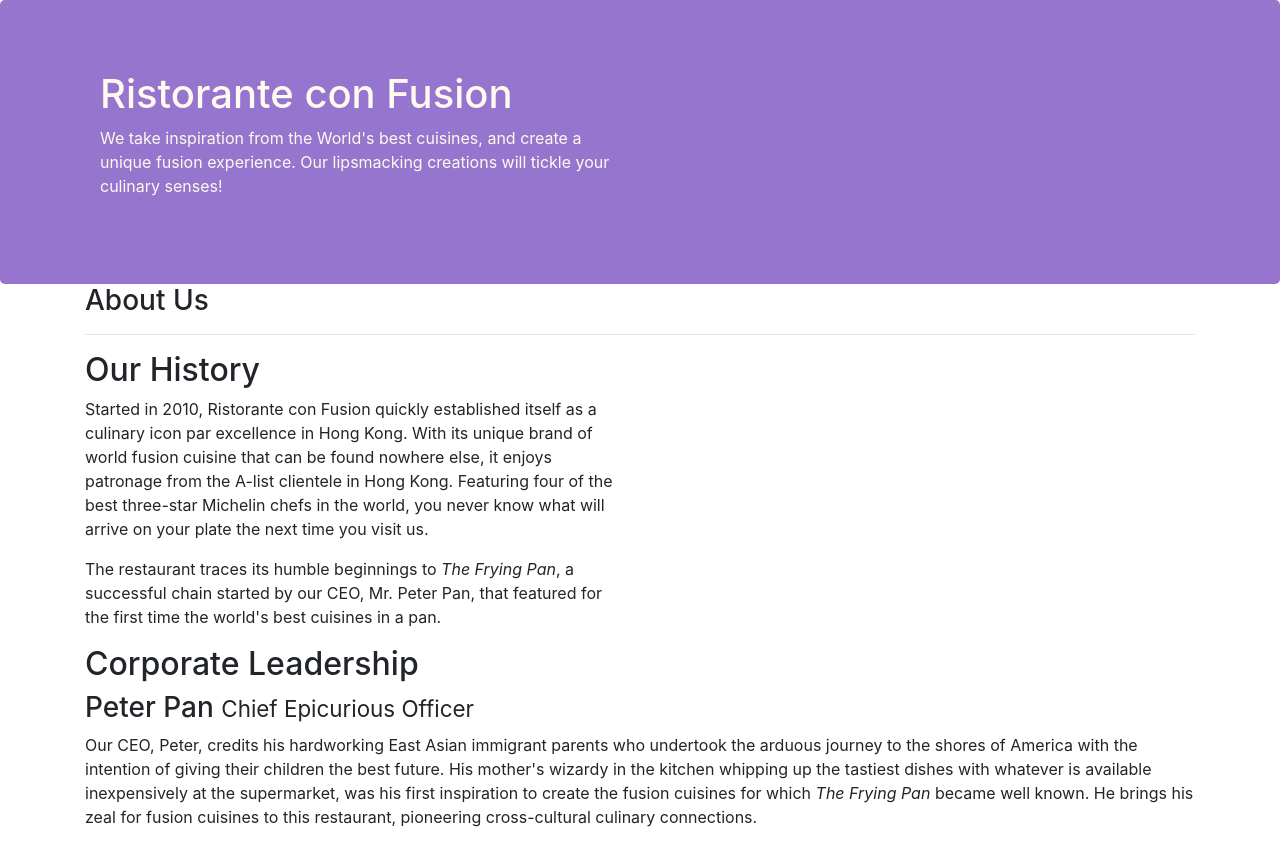
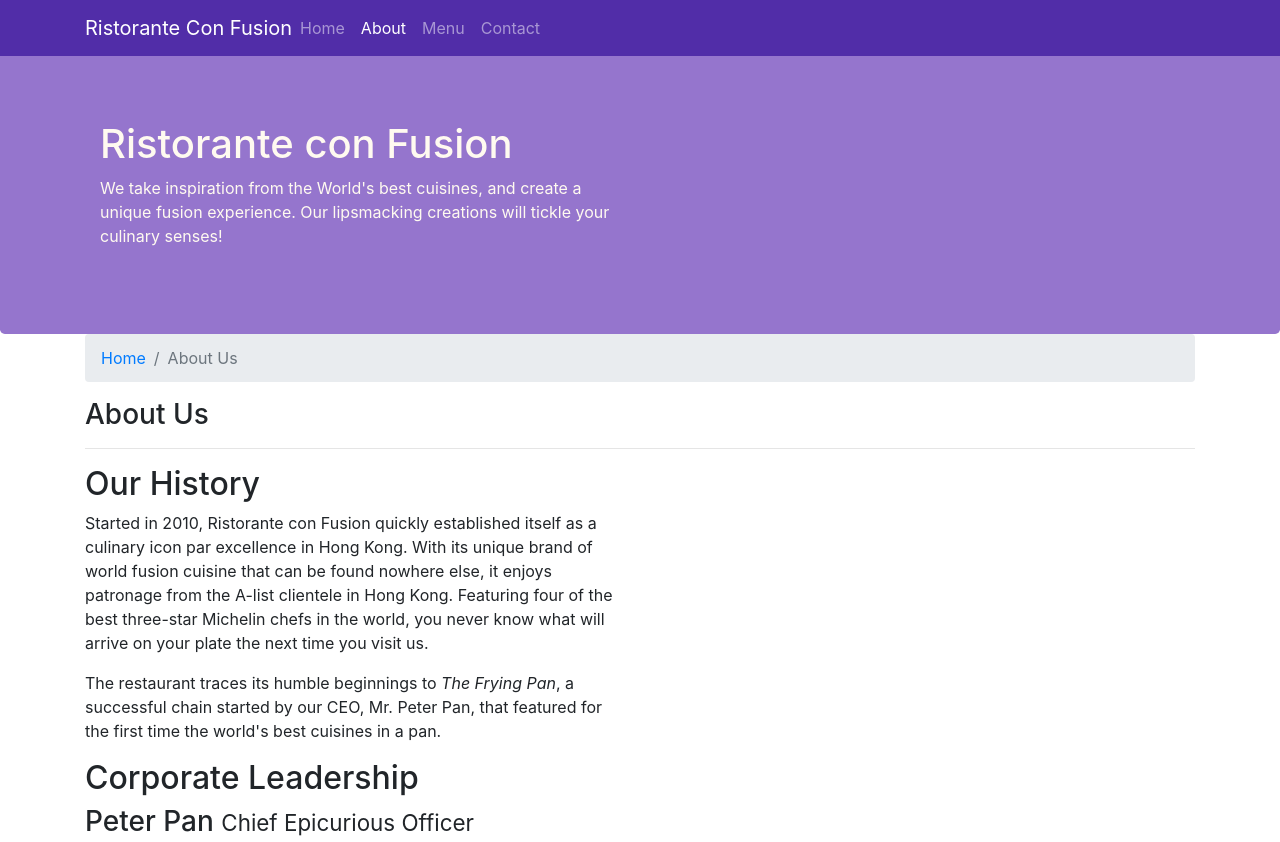
Before and after one commit to bushki/bootstrap4, a website: page aboutus.html in a window 1280 px wide. Shown: the top 842 px of the page. Drawn offline with nearby package versions, Linux system fonts and the light colour scheme.

Commit message:
Navbar and Breadcrumbs

```diff
--- a/aboutus.html
+++ b/aboutus.html
@@ -9,13 +9,30 @@
 </head>
 
 <body>
+    <nav class="navbar navbar-dark navbar-expand-sm fixed-top">
+        <div class="container">
+            <button class="navbar-toggler" type="button" data-toggle="collapse" data-target="#Navbar">
+                <span class="navbar-toggler-icon"></span>
+            </button>
+            <a class="navbar-brand mr-auto" href="./index.html">Ristorante Con Fusion</a>
+            <div class="collapse navbar-collapse" id="Navbar">
+                <ul class="navbar-nav mr-auto">
+                    <li class="nav-item"><a class="nav-link" href="./index.html">Home</a></li>
+                    <li class="nav-item active"><a class="nav-link" href="#">About</a></li>
+                    <li class="nav-item"> <a class="nav-link" href="#">Menu</a></li>
+                    <li class="nav-item"> <a class="nav-link" href="#">Contact</a></li>
+                </ul>
+            </div>
 
+        </div>
+    </nav>
     <header class="jumbotron">
         <div class="container">
             <div class="row row-header">
                 <div class="col-12 col-sm-6">
                     <h1>Ristorante con Fusion</h1>
-                    <p>We take inspiration from the World's best cuisines, and create a unique fusion experience. Our lipsmacking creations will tickle your culinary senses!</p>
+                    <p>We take inspiration from the World's best cuisines, and create a unique fusion experience. Our
+                        lipsmacking creations will tickle your culinary senses!</p>
                 </div>
                 <div class="col-12 col-sm">
                 </div>
@@ -24,6 +41,10 @@
     </header>
 
     <div class="container">
+        <ol class="col12 breadcrumb">
+            <li class="breadcrumb-item"><a href="./index.html">Home</a></li>
+            <li class="breadcrumb-item active">About Us</li>
+        </ol>
         <div class="row">
             <div class="col-12">
                 <h3>About Us</h3>
@@ -34,8 +55,13 @@
         <div class="row">
             <div class="col-sm-6">
                 <h2>Our History</h2>
-                <p>Started in 2010, Ristorante con Fusion quickly established itself as a culinary icon par excellence in Hong Kong. With its unique brand of world fusion cuisine that can be found nowhere else, it enjoys patronage from the A-list clientele in Hong Kong.  Featuring four of the best three-star Michelin chefs in the world, you never know what will arrive on your plate the next time you visit us.</p>
-                <p>The restaurant traces its humble beginnings to <em>The Frying Pan</em>, a successful chain started by our CEO, Mr. Peter Pan, that featured for the first time the world's best cuisines in a pan.</p>
+                <p>Started in 2010, Ristorante con Fusion quickly established itself as a culinary icon par excellence
+                    in Hong Kong. With its unique brand of world fusion cuisine that can be found nowhere else, it
+                    enjoys patronage from the A-list clientele in Hong Kong. Featuring four of the best three-star
+                    Michelin chefs in the world, you never know what will arrive on your plate the next time you visit
+                    us.</p>
+                <p>The restaurant traces its humble beginnings to <em>The Frying Pan</em>, a successful chain started
+                    by our CEO, Mr. Peter Pan, that featured for the first time the world's best cuisines in a pan.</p>
             </div>
             <div class="col-sm-6">
             </div>
@@ -43,16 +69,30 @@
 
 
         <div class="row">
-            <div class="col-12" >
+            <div class="col-12">
                 <h2>Corporate Leadership</h2>
                 <h3>Peter Pan <small>Chief Epicurious Officer</small></h3>
-                <p class="d-none d-sm-block">Our CEO, Peter, credits his hardworking East Asian immigrant parents who undertook the arduous journey to the shores of America with the intention of giving their children the best future. His mother's wizardy in the kitchen whipping up the tastiest dishes with whatever is available inexpensively at the supermarket, was his first inspiration to create the fusion cuisines for which <em>The Frying Pan</em> became well known. He brings his zeal for fusion cuisines to this restaurant, pioneering cross-cultural culinary connections.</p>
+                <p class="d-none d-sm-block">Our CEO, Peter, credits his hardworking East Asian immigrant parents who
+                    undertook the arduous journey to the shores of America with the intention of giving their children
+                    the best future. His mother's wizardy in the kitchen whipping up the tastiest dishes with whatever
+                    is available inexpensively at the supermarket, was his first inspiration to create the fusion
+                    cuisines for which <em>The Frying Pan</em> became well known. He brings his zeal for fusion
+                    cuisines to this restaurant, pioneering cross-cultural culinary connections.</p>
                 <h3>Dhanasekaran Witherspoon <small>Chief Food Officer</small></h3>
-                <p class="d-none d-sm-block">Our CFO, Danny, as he is affectionately referred to by his colleagues, comes from a long established family tradition in farming and produce. His experiences growing up on a farm in the Australian outback gave him great appreciation for varieties of food sources. As he puts it in his own words, <em>Everything that runs, wins, and everything that stays, pays!</em></p>
+                <p class="d-none d-sm-block">Our CFO, Danny, as he is affectionately referred to by his colleagues,
+                    comes from a long established family tradition in farming and produce. His experiences growing up
+                    on a farm in the Australian outback gave him great appreciation for varieties of food sources. As
+                    he puts it in his own words, <em>Everything that runs, wins, and everything that stays, pays!</em></p>
                 <h3>Agumbe Tang <small>Chief Taste Officer</small></h3>
-                <p class="d-none d-sm-block">Blessed with the most discerning gustatory sense, Agumbe, our CTO, personally ensures that every dish that we serve meets his exacting tastes. Our chefs dread the tongue lashing that ensues if their dish does not meet his exacting standards. He lives by his motto, <em>You click only if you survive my lick.</em></p>
+                <p class="d-none d-sm-block">Blessed with the most discerning gustatory sense, Agumbe, our CTO,
+                    personally ensures that every dish that we serve meets his exacting tastes. Our chefs dread the
+                    tongue lashing that ensues if their dish does not meet his exacting standards. He lives by his
+                    motto, <em>You click only if you survive my lick.</em></p>
                 <h3>Alberto Somayya <small>Executive Chef</small></h3>
-                <p class="d-none d-sm-block">Award winning three-star Michelin chef with wide International experience having worked closely with whos-who in the culinary world, he specializes in creating mouthwatering Indo-Italian fusion experiences. He says, <em>Put together the cuisines from the two craziest cultures, and you get a winning hit! Amma Mia!</em></p>
+                <p class="d-none d-sm-block">Award winning three-star Michelin chef with wide International experience
+                    having worked closely with whos-who in the culinary world, he specializes in creating mouthwatering
+                    Indo-Italian fusion experiences. He says, <em>Put together the cuisines from the two craziest
+                        cultures, and you get a winning hit! Amma Mia!</em></p>
             </div>
         </div>
 
--- a/css/styles.css
+++ b/css/styles.css
@@ -27,9 +27,20 @@
     color: floralwhite;
 }
 
-.address
+address
 {
     font-size: 80%;
     margin: 0px;
     color: #0f0f0f;
 }
+
+body
+{
+    padding: 50px 0px 0px 0px;
+    z-index: 0;
+}
+
+.navbar-dark
+{
+    background-color: #512DA8;
+}
```
Also changed, not shown: index.html (+29 -5 lines). Lines whose indentation alone changed are shown as unchanged.
